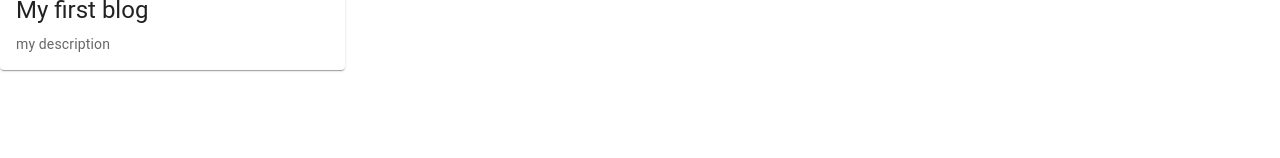
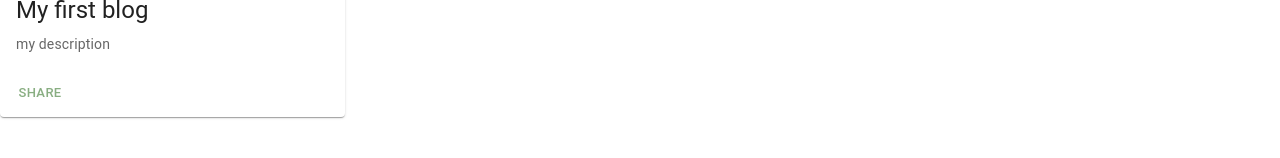
Before and after one commit to tjm165/portfolio, a React (Create React App) app in the folder frontend/: page /blog in a window 1280 px wide. Shown: the part 226-384 px from the top of the page. Built offline with nearby package versions, Linux system fonts and the light colour scheme.

Commit message:
fade alert

```diff
--- a/frontend/src/components/pages/blog/BlogCard.tsx
+++ b/frontend/src/components/pages/blog/BlogCard.tsx
@@ -1,10 +1,12 @@
-import * as React from "react";
+import { useState } from "react";
 import Card from "@mui/material/Card";
 import CardContent from "@mui/material/CardContent";
 import CardMedia from "@mui/material/CardMedia";
 import Typography from "@mui/material/Typography";
 import { Button, CardActionArea, CardActions } from "@mui/material";
 import { Link } from "react-router-dom";
+import Alert from "@mui/material/Alert";
+import Fade from "@mui/material/Fade";
 
 export type BlogCardProps = {
   title: string;
@@ -19,9 +21,33 @@ export default function BlogCard({
   path,
   image,
 }: BlogCardProps) {
+  const subPath = `/blog/${path}`;
+  const fullUrl = `${window.location.origin}/blog/${path}`;
+  const [showCopySuccess, setShowCopySuccess] = useState(false);
+  async function copyToClipboard(data: string) {
+    await navigator.clipboard.writeText(data);
+
+    // Alert the copied text
+    setShowCopySuccess(true);
+    setTimeout(() => {
+      setShowCopySuccess(false);
+    }, 2000);
+  }
+
   return (
+    <>
+      <Fade
+        in={showCopySuccess}
+        style={{ transformOrigin: "0 0 0" }}
+        {...{ timeout: 1000 }}
+      >
+        <div style={{ position: "absolute", left: "10px", bottom: "10px" }}>
+          <Alert severity="success">Copied to clipboard</Alert>
+        </div>
+      </Fade>
+
       <Card sx={{ maxWidth: 345 }}>
-      <CardActionArea component={Link} to={`/blog/${path}`}>
+        <CardActionArea component={Link} to={subPath}>
           <CardMedia
             component="img"
             height="140"
@@ -37,11 +63,16 @@ export default function BlogCard({
             </Typography>
           </CardContent>
         </CardActionArea>
-      {/* <CardActions>
-        <Button size="small" color="primary">
+        <CardActions>
+          <Button
+            size="small"
+            color="primary"
+            onClick={() => copyToClipboard(fullUrl)}
+          >
             Share
           </Button>
-      </CardActions> */}
+        </CardActions>
       </Card>
+    </>
   );
 }
```
Lines whose indentation alone changed are shown as unchanged.
